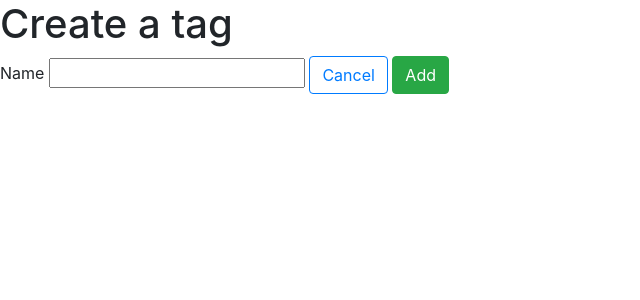
After one commit to 0silverback0/flask-blog, a Flask app: page /tags/new in a window 1280 px wide. The commit adds this page. Shown: the top 300 px of the page, without its empty margins (0-640 px from the left). Run offline with Flask 2, Linux system fonts and the light colour scheme; some libraries are stand-ins or nearby versions.

Commit message:
comp transfer

```diff
--- a/app.py
+++ b/app.py
@@ -122,3 +122,29 @@ def tag_list():
     tags = Tags.query.all()
 
     return render_template('tag-list.html', tags=tags)
+
+@app.route('/tags/<int:tag_id>')
+def tag_details(tag_id):
+    tag = Tags.query.get(tag_id)
+    return render_template('tag-detail.html', tag=tag)
+
+@app.route('/tags/new')
+def add_new_tag():
+    return render_template('new-tag.html')
+
+@app.route('/tags/new', methods=['POST'])
+def process_new_tag():
+    new_tag = request.form['tag']
+
+    new_Tag = Tags(name=new_tag)
+
+    db.session.add(new_Tag)
+    db.session.commit()
+
+    return redirect('/tags')
+
+# @app.route('/tags/<int:tag_id>/edit')
+# def edit_tag_form(tag_id):
+#     tag_id = tag_id
+
+# @app.route('/tags/<int:tag_id>/edit', methods=['POST'])
--- a/models.py
+++ b/models.py
@@ -65,7 +65,7 @@ class Tags(db.Model):
     __tablename__ = 'tags'
 
     id = db.Column(db.Integer, primary_key=True)
-    name = db.Column(db.Text, unique=True)
+    name = db.Column(db.Text, nullable=False, unique=True)
 
 class PostTag(db.Model):
     """post tag table"""
--- /dev/null
+++ b/templates/new-tag.html
@@ -0,0 +1,13 @@
+{% extends 'base.html' %}
+{% block title %}
+add new tag
+{% endblock %}
+{% block stuff %}
+<h1>Create a tag</h1>
+<form action="/tags/new" method="POST">
+    <label for="tag">Name</label>
+    <input type="text" id="tag" name="tag">
+    <a href="/tags"> <button type="button" class="btn btn-outline-primary">Cancel</button> </a>
+    <button type="submit" class="btn btn-success">Add</button>
+</form>
+{% endblock %}
--- /dev/null
+++ b/templates/tag-detail.html
@@ -0,0 +1,6 @@
+{% extends 'base.html' %}
+{% block title %}
+Tag Details
+{% endblock %}
+{% block stuff%}
+<h1>{{tag.name}} details</h1>
--- a/templates/tag-list.html
+++ b/templates/tag-list.html
@@ -8,6 +8,6 @@ Tag List
 {% for tag in tags %}
 <a href="{{tag.id}}"> <li>{{tag.name}}</li> </a>
 {%endfor%}
-<button class="btn btn-primary mt-3">Add Tag</button>
+<a href="/tags/new"> <button class="btn btn-primary mt-3">Add Tag</button> </a>
 </div>
 {% endblock %}
```
